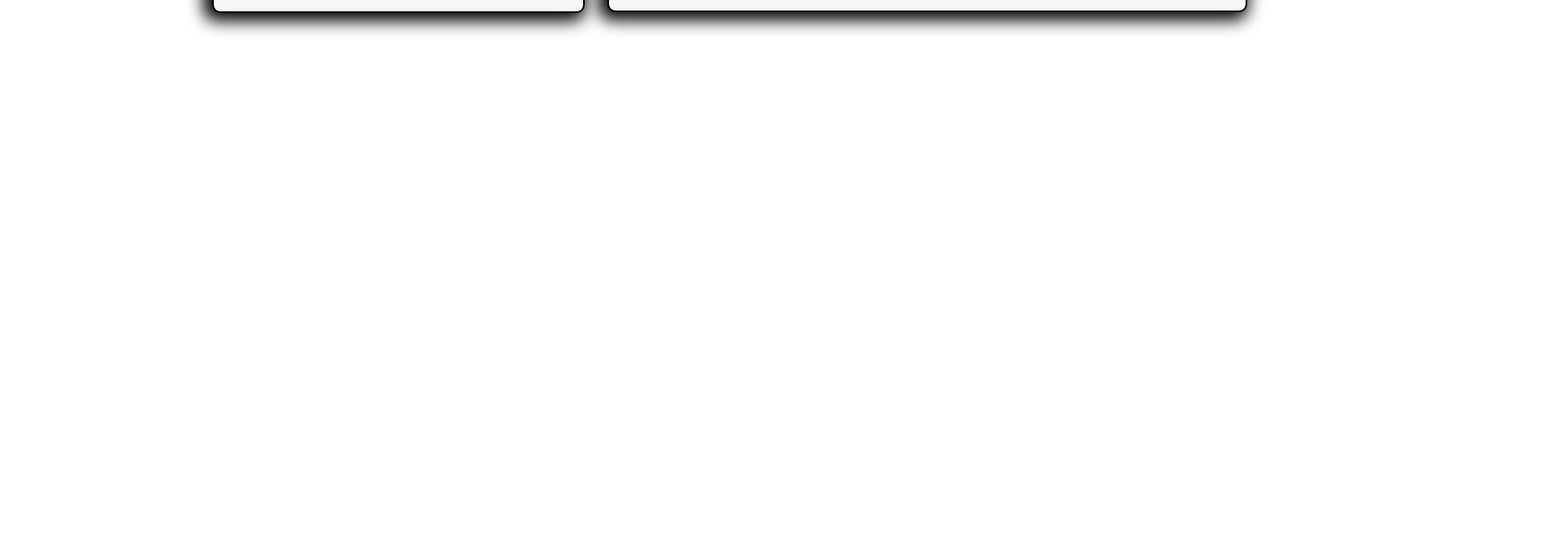
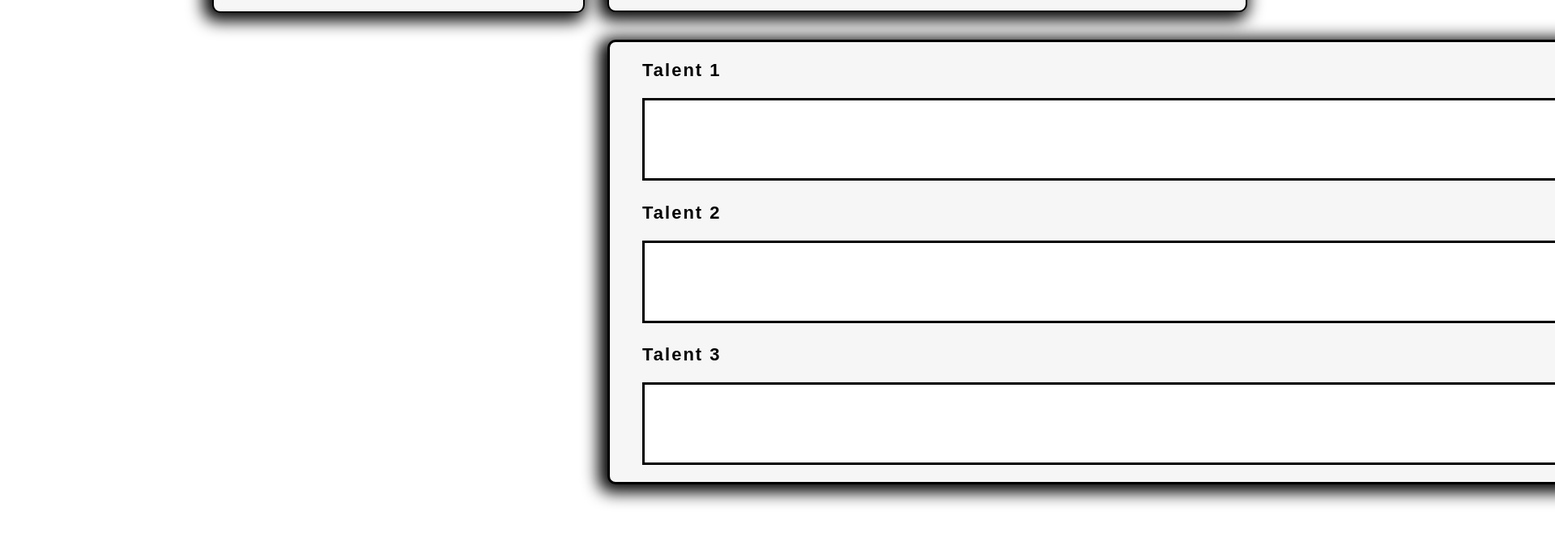
Before and after one commit to iTwiixZ/Fiche-JDR, a website: page index.html in a window 1280 px wide. Shown: the part 1257-1920 px from the top of the page at 81% size, 1920 px wide, since content can reach past the window. Drawn offline with nearby package versions, Linux system fonts and the light colour scheme; a web font is replaced by a local one.

Commit message:
WIP talents

```diff
--- a/Sass/skills.scss
+++ b/Sass/skills.scss
@@ -22,8 +22,7 @@
     .title-skill{
         font-size: 22px;
         letter-spacing: 2px;
-        font-weight: 700;
-        font-family: 'Yanone Kaffeesat';
+        font-family: 'Yanone Kaffeesat', sans-serif;
     }
 }
 
--- /dev/null
+++ b/Sass/talent.scss
@@ -0,0 +1,19 @@
+.talents
+{   position: relative;
+    left: 750px;
+    width: 1350px;
+    background-color: #f6f6f6;
+    border: 3px solid black;
+    border-radius: 10px 10px 10px 10px;
+    -webkit-box-shadow: -5px 4px 20px 6px #000000;
+    box-shadow: -5px 4px 20px 6px black;
+    bottom: 1727px;
+    textarea{
+        border: black solid 3px;
+    }
+    h3{
+        font-size: 22px;
+        font-family: 'Yanone Kafeesat', sans-serif;
+        letter-spacing: 2px;
+    }
+}
--- a/index.html
+++ b/index.html
@@ -93,7 +93,22 @@
        <textarea cols="65" rows="22"></textarea>
    </div>
 
-
-
+   <!-- TALENTS -->
+   <div class="talents">
+       <ol>
+           <div class="talent-description">
+               <h3>Talent 1</h3>
+               <textarea cols="156" rows="5"></textarea>
+           </div>
+           <div class="talent-description">
+            <h3>Talent 2</h3>
+            <textarea cols="156" rows="5"></textarea>
+        </div>
+        <div class="talent-description">
+            <h3>Talent 3</h3>
+            <textarea cols="156" rows="5"></textarea>
+        </div>
+       </ol>
+   </div>
 </body>
 </html>
--- a/style.scss
+++ b/style.scss
@@ -4,3 +4,4 @@
 @import "./Sass/skills.scss";
 @import "./Sass/ultime.scss";
 @import "./Sass/description.scss";
+@import "./Sass/talent.scss";
```
Also changed, not shown: style.css, 1 other file.
